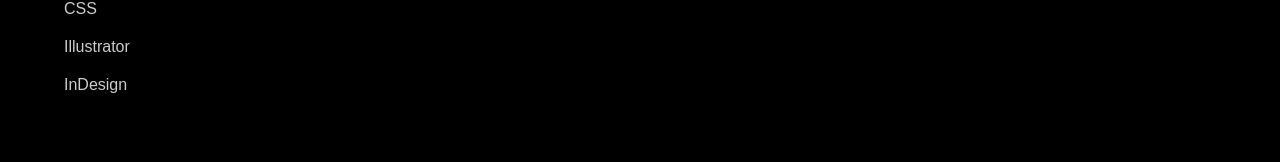
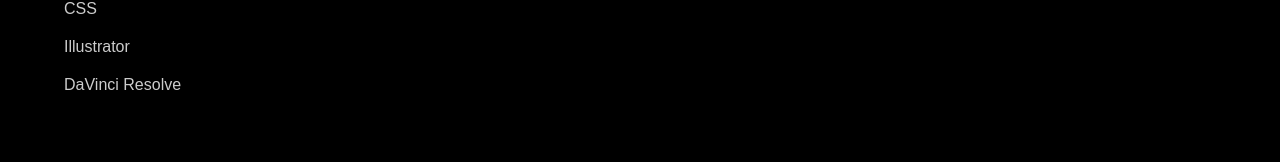
Before and after one commit to kaelan-nguyen/uiux-portfolio, a Next.js app: page /about in a window 1280 px wide. Shown: the part 1494-1656 px from the top of the page. Built offline with nearby package versions, Linux system fonts and the light colour scheme; a web font is replaced by a local one.

Commit message:
about page update

```diff
--- a/src/app/about/page.tsx
+++ b/src/app/about/page.tsx
@@ -74,7 +74,7 @@
               <li>React.js</li>
               <li>CSS</li>
               <li>Illustrator</li>
-              <li>InDesign</li>
+              <li>DaVinci Resolve</li>
             </ul>
           </div>
 
```
